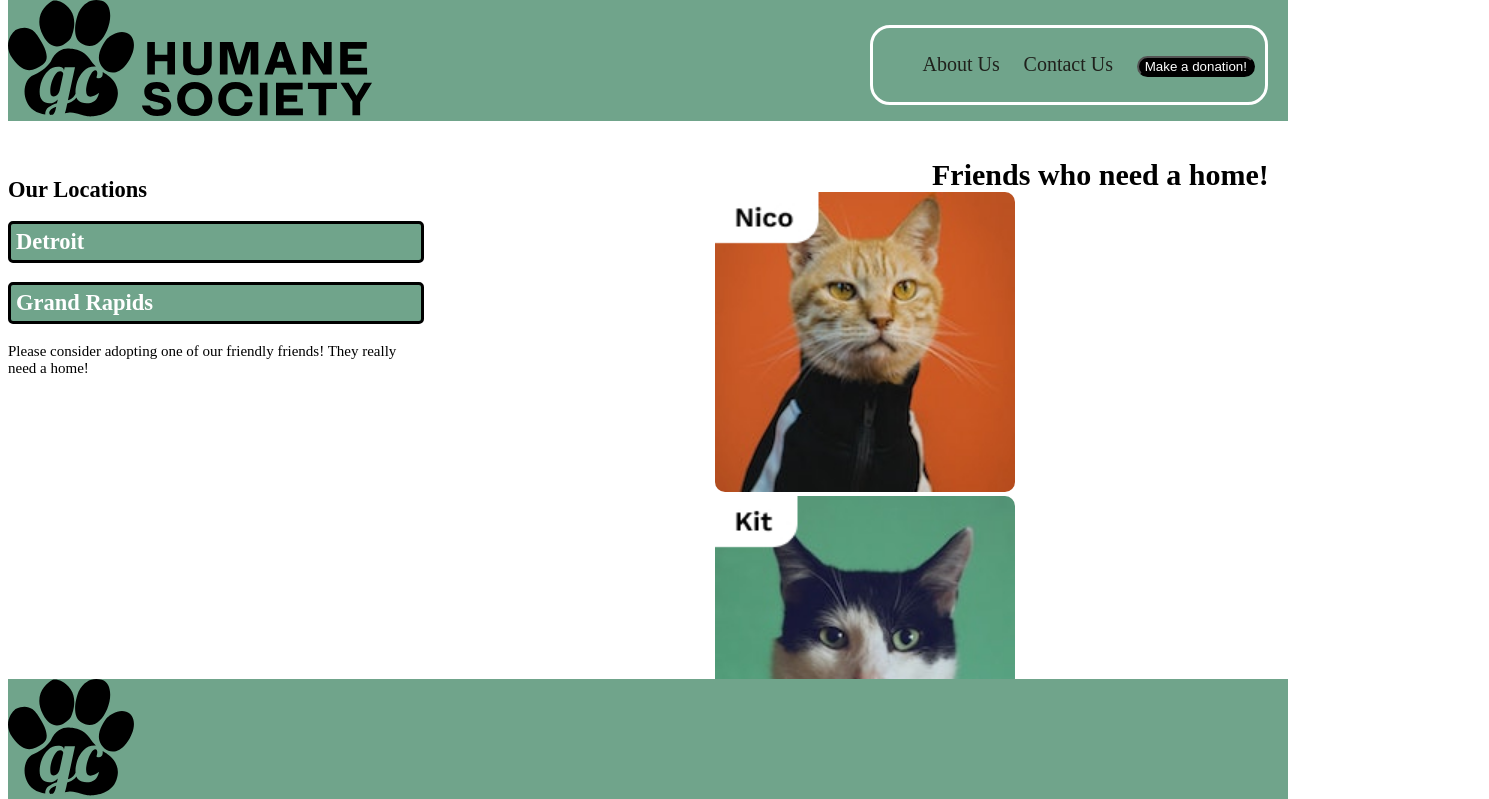
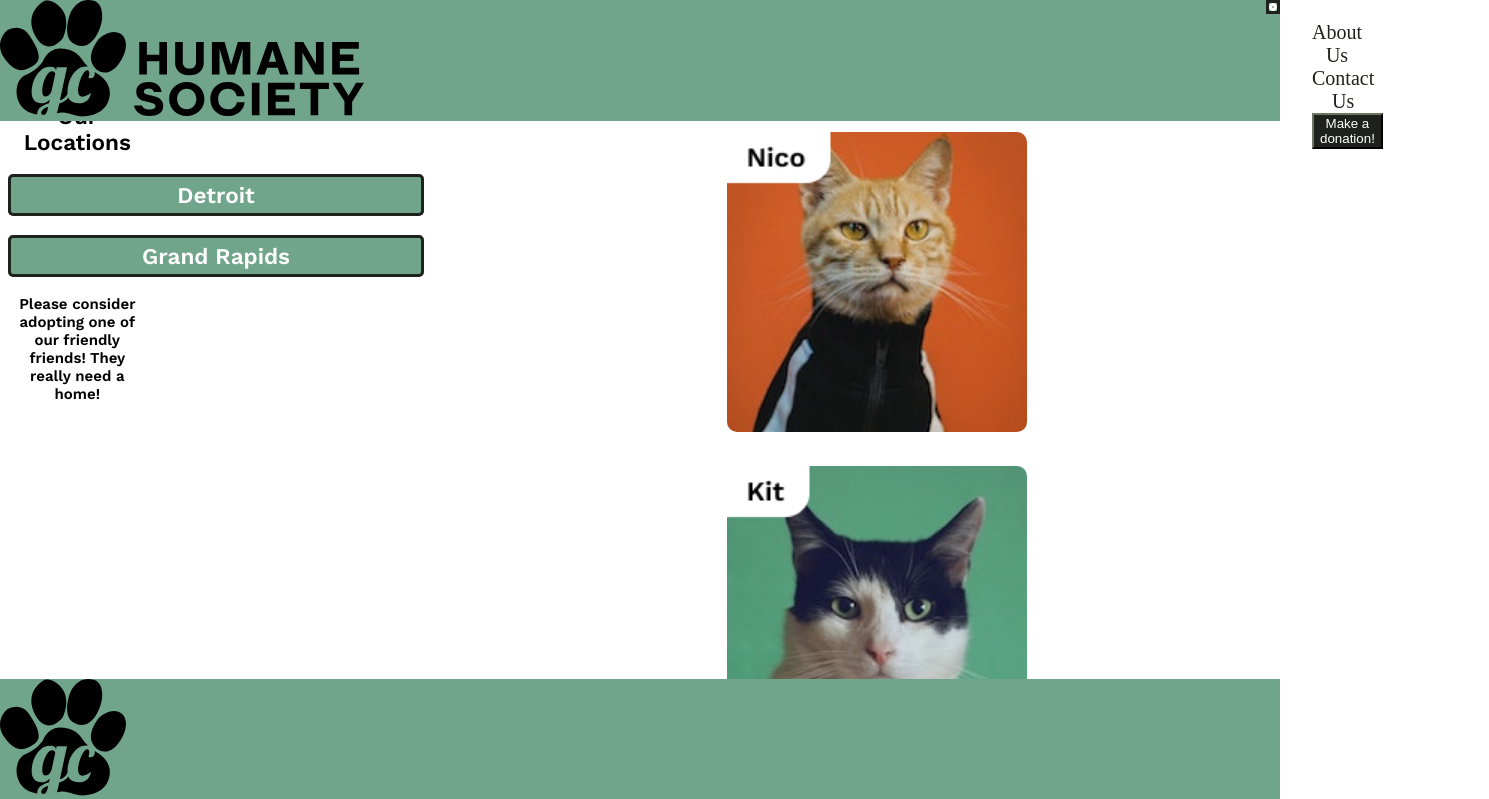
Before and after one commit to shelbysue/Final-Projects, a plain HTML site: page index.html in a window 1280 px wide. Shown: the top 799 px of the page, 1489 px wide, since content can reach past the window. Drawn offline with nearby package versions, Linux system fonts and the light colour scheme.

Commit message:
more changes

```diff
--- a/index.html
+++ b/index.html
@@ -4,6 +4,8 @@
     <meta charset="UTF-8">
     <meta name="viewport"
          content="width=device-width, initial-scale=1">
+<link rel="preconnect" href="https://fonts.gstatic.com" crossorigin>
+<link href="https://fonts.googleapis.com/css2?family=Work+Sans:wght@600&display=swap" rel="stylesheet">
     <link rel="stylesheet" href="style.css">
     <title>Humane Society</title>
 </head>
--- a/style.css
+++ b/style.css
@@ -1,124 +1,206 @@
 
 .content {
+    font-family: 'Work Sans', sans-serif;
+    font-weight: 600;
+    margin: auto;
+    height: auto;
     display: flex;
-    flex-direction: row;
-    justify-content: space-between;
-    align-items: flex-start;
-    padding-top: 150px;
-    width: 100%;
+    flex-direction: column;
 }
 
 header {
-    width: 100%;
     background-color: #70a48b;
     position: fixed;
-    width: 100%;
-    height: 5 rem;
+    height: 3 rem;
     top: 0;
+    left: 0;
+    right: 0;
 }
 
 .headerImage{
     border-radius: 10px;
 }
-nav {
-    float: right;
+.topnav {
     border-style: solid;
     border-color:white;
     border-radius: 20px;
     color: #1f211c;
-    margin-top: 25px;
-    margin-right: 20px;
+    justify-content: center;
+    align-items: center;
+    height: 2px;
+    width: 2px;
+    float: center;
 
 }
 nav li {
-        display: inline-block;
-        font-size: 20px;
-        padding: 10px;
+    display: block;
+    justify-content: center;
+    align-items: center;
+    text-align: center;
 }
+body {
+    font-size: 20px;
 
-body {
-    font-size: 15px;
-    min-height: 100vh;
 }
 .button{
     color: white;
-    background-color: black;
-    border-color: black;
-    border-radius: 15px;
+    background-color: #1f211c;
+    border-color: #1f211c;
 }
 .info {
+    justify-content: center;
+    align-items: center;
+    text-align: center;
     float: left;
-    width: 100%
-
 }
-h2 {
+.info h2 {
     border-style: solid;
     border-radius: 5px;
-    border-color: black;
+    border-color: #1f211c;
     background-color: #70a48b;
     color: white;
-    padding: 5px;
-    width: 400px;
-
+    justify-content: center;
+    align-items: center;
+    text-align: center;
 }
 .pets{
-    display: flex;
-    flex-wrap: wrap;
     /* height: 70px;
     width: 66.66%; */
-    padding-left: 0;
+    justify-content: center;
+    align-items: center;
+    float: left;
 
 }
 .imageContainer {
     flex-grow: 1;
+    float: left;
 }
 
 .rightSide {
     flex-grow: 2;
-    margin-left: 23%;
-    display: flex;
     flex-direction: column;
+    justify-content: center;
+    align-items: center;
+    float: left;
 }
 
 .petTitle {
-    width: 100%;
-    margin: auto;
-    padding-left: 39%;
+    justify-content: center;
+    align-items: center;
+    text-align: center;
+    float: left;
+
 }
 
 .petPic {
-    height: 300px;
-    width: 300px;
+    justify-content: center;
+    align-items: center;
+    height: 150px;
+    width: 150x;
+    float: left;
     border-radius: 10px;
+    margin: 12px;
+
+
 }
 .footer {
     background-color: #70a48b;
     position: fixed;
     bottom: 0;
-    width: 100%;
+    left: 0;
+    right:0;
     height: 5 rem;
+    justify-content: center;
+    align-items: center;
 }
 .footerImage{
     border-radius: 10px;
 }
 
 @media (min-width: 768px) {
+    .content {
+        display: flex;
+        flex-direction: row;
+        justify-content: space-between;
+        align-items: flex-start;
+    }
 
-    /* Place Mobile Styling here */
     header {
         width: 100%;
+    }
+
+    footer {
+        width: 100%;
+    }
+    nav {
+        float: right;
+        border-style: solid;
+        border-color: #1f211c;
+        color: #1f211c;
+    }
+    nav li {
+            display: inline-block;
+            font-size: 20px;
+    }
+
+    body {
+        font-size: 15px;
+        padding-top: 6%;
+    }
+    .button{
+        color: white;
+        background-color: #1f211c;
+        border-color: #1f211c;
+    }
+    .info {
+        float: center;
+        width: 33.33%;
+    }
+    h2 {
+        border-style: solid;
+        border-radius: 5px;
+        border-color: black;
         background-color: #70a48b;
-        position: fixed;
+        color: white;
+        padding: 5px;
+        width: 400px;
+
+    }
+    .pets{
+        display: flex;
+        flex-wrap: wrap;
+        gap: 10px;
+        /* height: 70px;
+        width: 66.66%; */
+        border-radius: 10px;
+        margin: auto;
+    }
+    .imageContainer {
+        flex-grow: 1;
+    }
+
+    .rightSide {
+        flex-grow: 2;
+        margin-left: 23%;
+        display: flex;
+        flex-direction: column;
+    }
+
+    .petTitle {
+        width: 100%;
+        margin: auto;
+        padding-left: 10%;
+    }
+
+    .petPic {
+        height: 300px;
+        width: 300px;
+    }
+    .footer {
+        background-color: #70a48b;
+        position: absolute;
+        bottom: 0;
         width: 100%;
         height: 5 rem;
-        top: 0;
     }
-    .topnav {
-        float: center;
-    }
-    body {
-        height: 100vh;
-        overflow:hidden
-    }
-
 }
```
